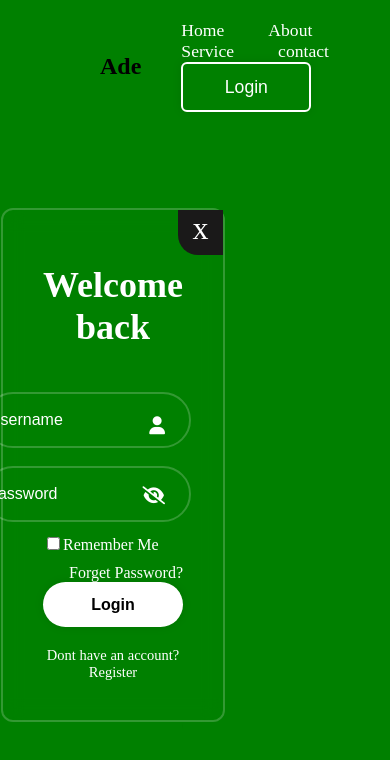
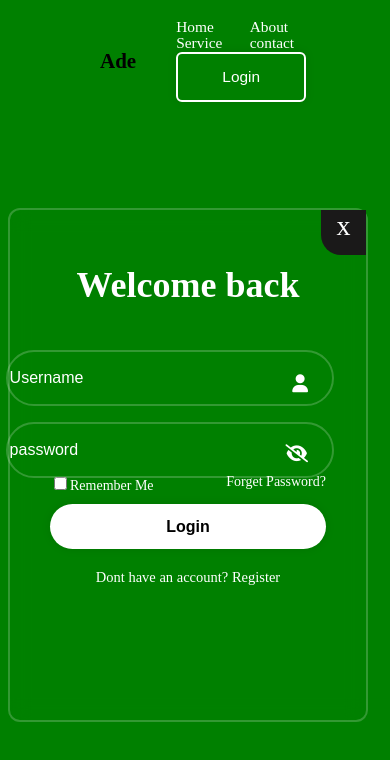
Before and after one commit to samotusaheed59-gif/file-C-Users-hp-Desktop-New-20folder-20-2-quiz22.html, a plain HTML site: page index.html in a window 390 px wide. Both pictures are taken after a click on the button "Login". Drawn offline with Linux system fonts and the light colour scheme.

Commit message:
Update style.css

```diff
--- a/style.css
+++ b/style.css
@@ -8,6 +8,71 @@ body{
     background-size: cover;
     background-position: center;
 
+}
+
+
+
+@media only screen and (max-width: 767px) {
+    body{
+        font-size: 14px;
+
+    }
+    .wrapper{
+        height: 350;
+        width:250px;
+        justify-content: center;
+        margin-right: -150px;
+        margin-top: 100px;
+        padding-left: 130px;
+    }
+
+
+.logo img{
+    font-size:20px;
+position: relative;
+    user-select: none;
+    width: 50px;
+    height: 20px;
+    justify-content: left;
+    margin-left: -80px;
+  gap: 30px;
+  text-align:left;
+}
+
+
+
+
+    .navigation a {
+        position: relative;
+        font-size:1.1em;
+        color: #fff;
+        text-decoration: none;
+        font-weight: 500;
+        margin-left: -200px;
+        display: inline-block;
+        width: 80px;
+        justify-content: space-between;
+        flex-direction: column;
+        text-align: justify;
+        margin: -50px;
+    }
+
+    .navigation .btnlogin-popup {
+        width: 80px;
+        height: 30px;
+        background: transparent;
+        border:2px solid #fff;
+        border-radius: 6px;
+        cursor:pointer;
+        font-size: 1.1em;
+        color:#fff;
+        font-weight: 500;
+        margin-left: -100px;
+        top:0;
+        right:0;
+        position: relative;
+
+    }
 }
 .wrapper{
     width:400px;
```
